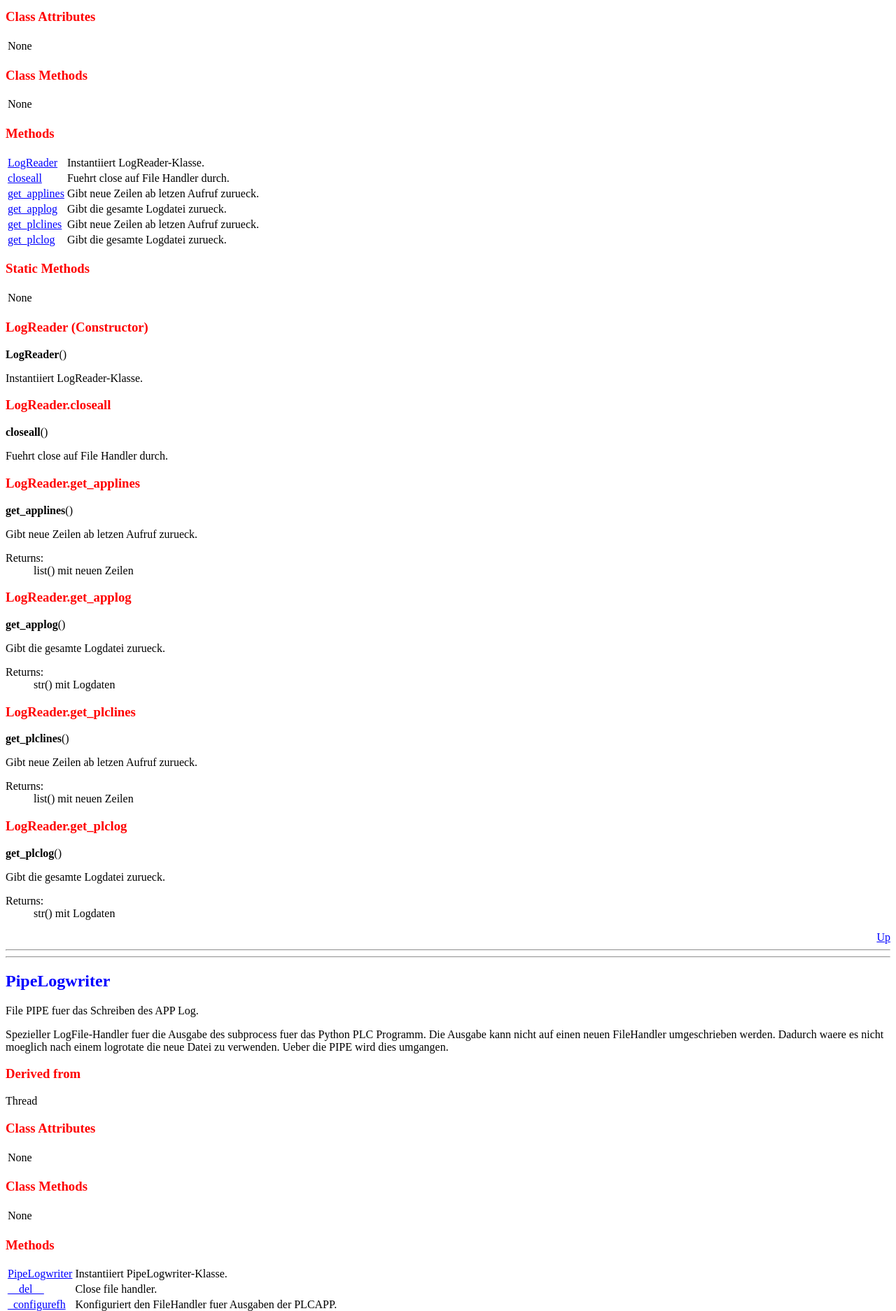
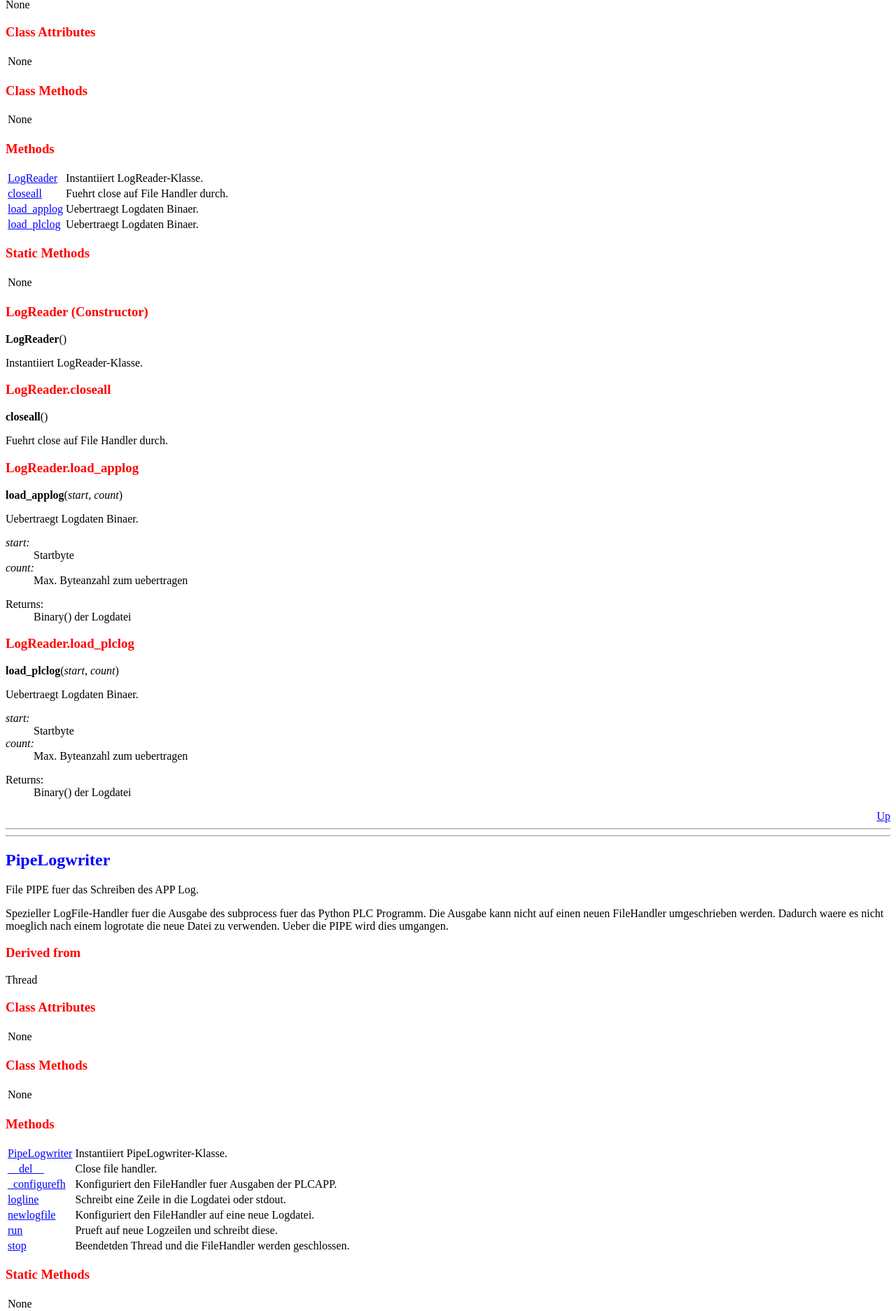
Before and after one commit to naruxde/revpipyload, a plain HTML site: page doc/revpipyload.html in a window 1280 px wide. Shown: the part 926-2800 px from the top of the page at 70% size. Drawn offline with Linux system fonts and the light colour scheme.

```diff
--- a/doc/revpipyload.html
+++ b/doc/revpipyload.html
@@ -32,7 +32,7 @@ begrenzt werden!
 <h3 style="background-color:#FFFFFF;color:#FF0000">
 Global Attributes</h3>
 <table>
-<tr><td>configrsc</td></tr><tr><td>picontrolreset</td></tr><tr><td>procimg</td></tr><tr><td>pyloadverion</td></tr>
+<tr><td>configrsc</td></tr><tr><td>picontrolreset</td></tr><tr><td>procimg</td></tr><tr><td>pyloadverion</td></tr><tr><td>rapcatalog</td></tr>
 </table>
 <h3 style="background-color:#FFFFFF;color:#FF0000">
 Classes</h3>
@@ -92,17 +92,11 @@ Methods</h3>
 <td><a style="color:#0000FF" href="#LogReader.closeall">closeall</a></td>
 <td>Fuehrt close auf File Handler durch.</td>
 </tr><tr>
-<td><a style="color:#0000FF" href="#LogReader.get_applines">get_applines</a></td>
-<td>Gibt neue Zeilen ab letzen Aufruf zurueck.</td>
+<td><a style="color:#0000FF" href="#LogReader.load_applog">load_applog</a></td>
+<td>Uebertraegt Logdaten Binaer.</td>
 </tr><tr>
-<td><a style="color:#0000FF" href="#LogReader.get_applog">get_applog</a></td>
-<td>Gibt die gesamte Logdatei zurueck.</td>
-</tr><tr>
-<td><a style="color:#0000FF" href="#LogReader.get_plclines">get_plclines</a></td>
-<td>Gibt neue Zeilen ab letzen Aufruf zurueck.</td>
-</tr><tr>
-<td><a style="color:#0000FF" href="#LogReader.get_plclog">get_plclog</a></td>
-<td>Gibt die gesamte Logdatei zurueck.</td>
+<td><a style="color:#0000FF" href="#LogReader.load_plclog">load_plclog</a></td>
+<td>Uebertraegt Logdaten Binaer.</td>
 </tr>
 </table>
 <h3 style="background-color:#FFFFFF;color:#FF0000">
@@ -122,49 +116,43 @@ LogReader.closeall</h3>
 <b>closeall</b>(<i></i>)
 <p>
 Fuehrt close auf File Handler durch.
-</p><a NAME="LogReader.get_applines" ID="LogReader.get_applines"></a>
+</p><a NAME="LogReader.load_applog" ID="LogReader.load_applog"></a>
 <h3 style="background-color:#FFFFFF;color:#FF0000">
-LogReader.get_applines</h3>
-<b>get_applines</b>(<i></i>)
+LogReader.load_applog</h3>
+<b>load_applog</b>(<i>start, count</i>)
 <p>
-Gibt neue Zeilen ab letzen Aufruf zurueck.
+Uebertraegt Logdaten Binaer.
 </p><dl>
+<dt><i>start:</i></dt>
+<dd>
+Startbyte
+</dd><dt><i>count:</i></dt>
+<dd>
+Max. Byteanzahl zum uebertragen
+</dd>
+</dl><dl>
 <dt>Returns:</dt>
 <dd>
-list() mit neuen Zeilen
+Binary() der Logdatei
 </dd>
-</dl><a NAME="LogReader.get_applog" ID="LogReader.get_applog"></a>
+</dl><a NAME="LogReader.load_plclog" ID="LogReader.load_plclog"></a>
 <h3 style="background-color:#FFFFFF;color:#FF0000">
-LogReader.get_applog</h3>
-<b>get_applog</b>(<i></i>)
+LogReader.load_plclog</h3>
+<b>load_plclog</b>(<i>start, count</i>)
 <p>
-Gibt die gesamte Logdatei zurueck.
+Uebertraegt Logdaten Binaer.
 </p><dl>
+<dt><i>start:</i></dt>
+<dd>
+Startbyte
+</dd><dt><i>count:</i></dt>
+<dd>
+Max. Byteanzahl zum uebertragen
+</dd>
+</dl><dl>
 <dt>Returns:</dt>
 <dd>
-str() mit Logdaten
-</dd>
-</dl><a NAME="LogReader.get_plclines" ID="LogReader.get_plclines"></a>
-<h3 style="background-color:#FFFFFF;color:#FF0000">
-LogReader.get_plclines</h3>
-<b>get_plclines</b>(<i></i>)
-<p>
-Gibt neue Zeilen ab letzen Aufruf zurueck.
-</p><dl>
-<dt>Returns:</dt>
-<dd>
-list() mit neuen Zeilen
-</dd>
-</dl><a NAME="LogReader.get_plclog" ID="LogReader.get_plclog"></a>
-<h3 style="background-color:#FFFFFF;color:#FF0000">
-LogReader.get_plclog</h3>
-<b>get_plclog</b>(<i></i>)
-<p>
-Gibt die gesamte Logdatei zurueck.
-</p><dl>
-<dt>Returns:</dt>
-<dd>
-str() mit Logdaten
+Binary() der Logdatei
 </dd>
 </dl>
 <div align="right"><a style="color:#0000FF" href="#top">Up</a></div>
@@ -794,6 +782,8 @@ Statuscode:
             -1 Kann JSON-Datei nicht laden
             -2 piCtory Elemente in JSON-Datei nicht gefunden
             -3 Konnte Konfiguraiton nicht schreiben
+            -4 Module in Konfiguration enthalten, die es nicht gibt
+            -5 Kein RAP Katalog zur Ueberpruefung gefunden
             Positive Zahl ist exitcode von piControlReset
 </dd>
 </dl>
```
Also changed, not shown: doc/procimgserver.html (+5 -0 lines), 4 other files.
